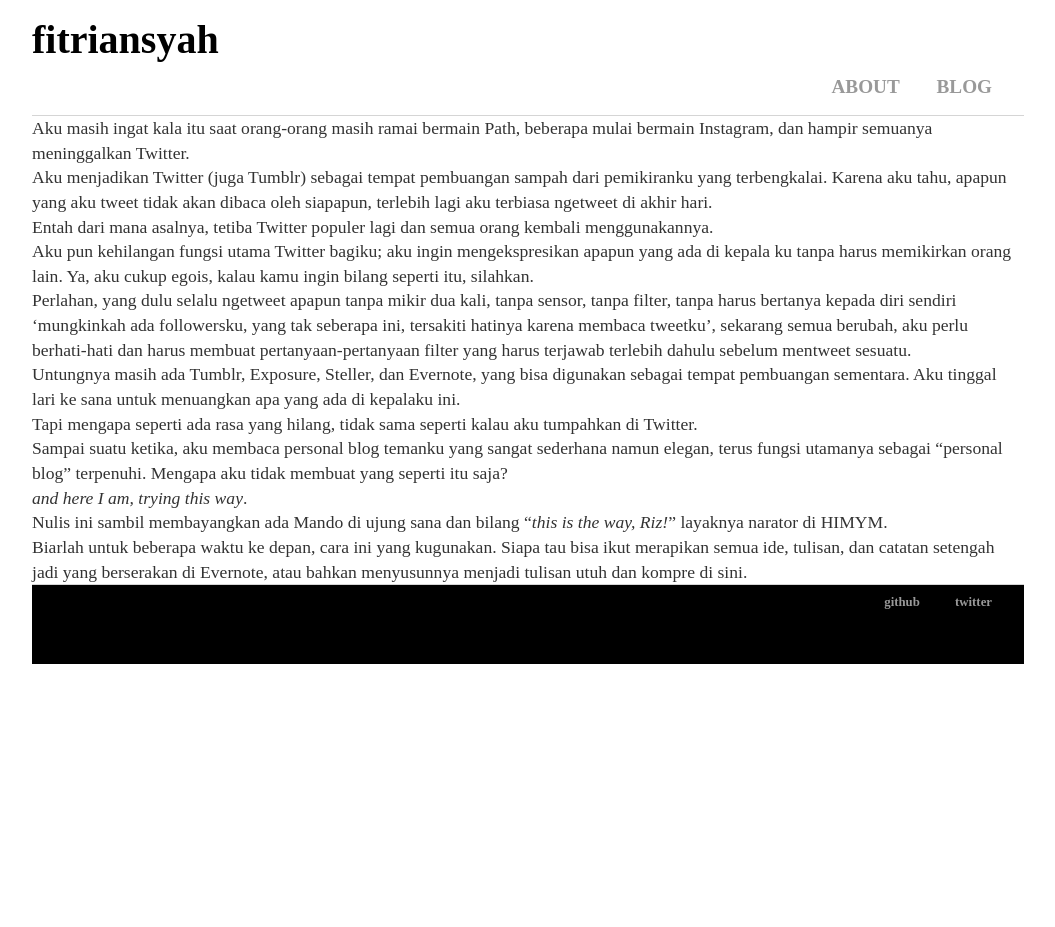
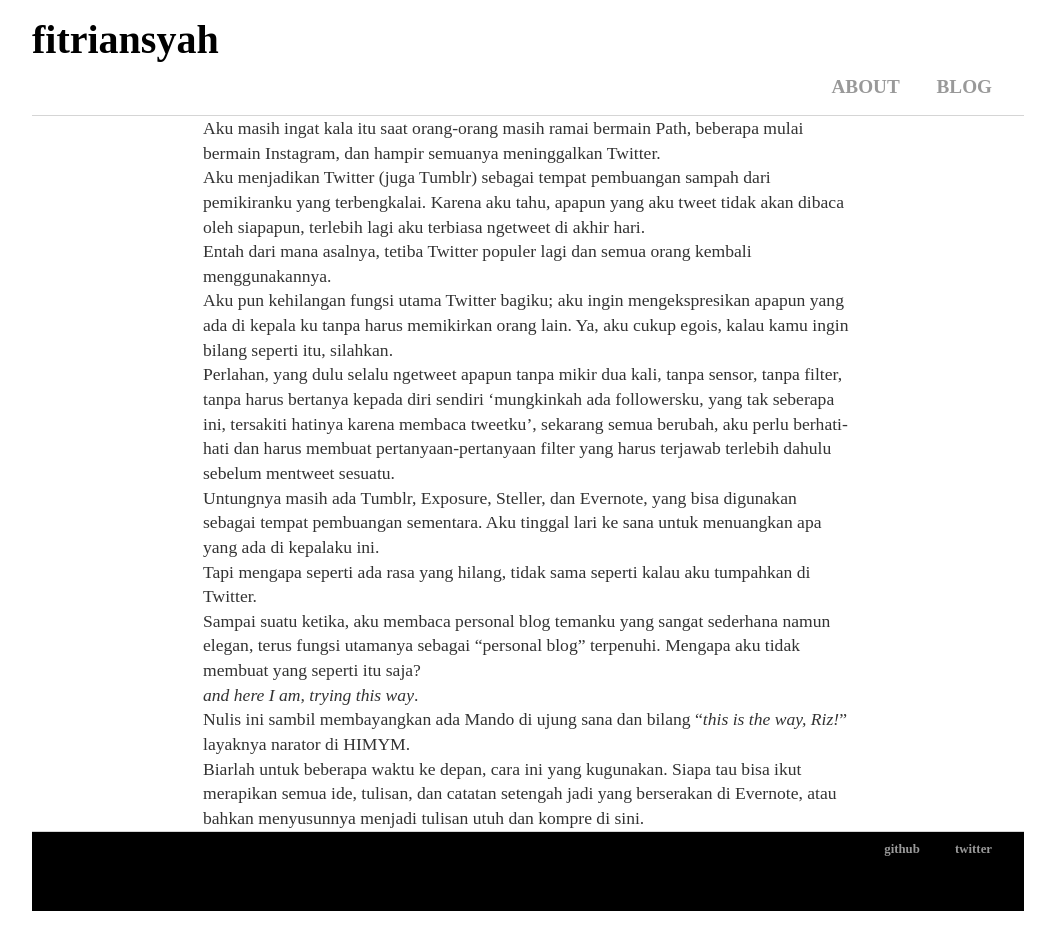
Before and after one commit to rnfitriansyah/rnfitriansyah.github.io, a Jekyll site: the page built from _posts/2020-11-02-The-Starting-Line.md, in a window 1280 px wide. Shown: the whole page, without its empty margins (112-1167 px from the left). Built offline with Jekyll 4.4.1, drawn with Linux system fonts in a browser that asks for light colours; before the commit the page ends 900 px from its top, so only the background shows below that.

Commit message:
Update responsive.css

```diff
--- a/css/responsive.css
+++ b/css/responsive.css
@@ -102,7 +102,7 @@ ul.posts li {
         background-color: none;
     }
 
-    main {
+    .post {
         max-width: 600px;
         margin: 0 auto 0;
     }
@@ -116,7 +116,7 @@ ul.posts li {
     body{
         background-color: none;
     }
-    main {
+    .post {
         max-width: 650px;
         margin: 0 auto 0;
     }
```
